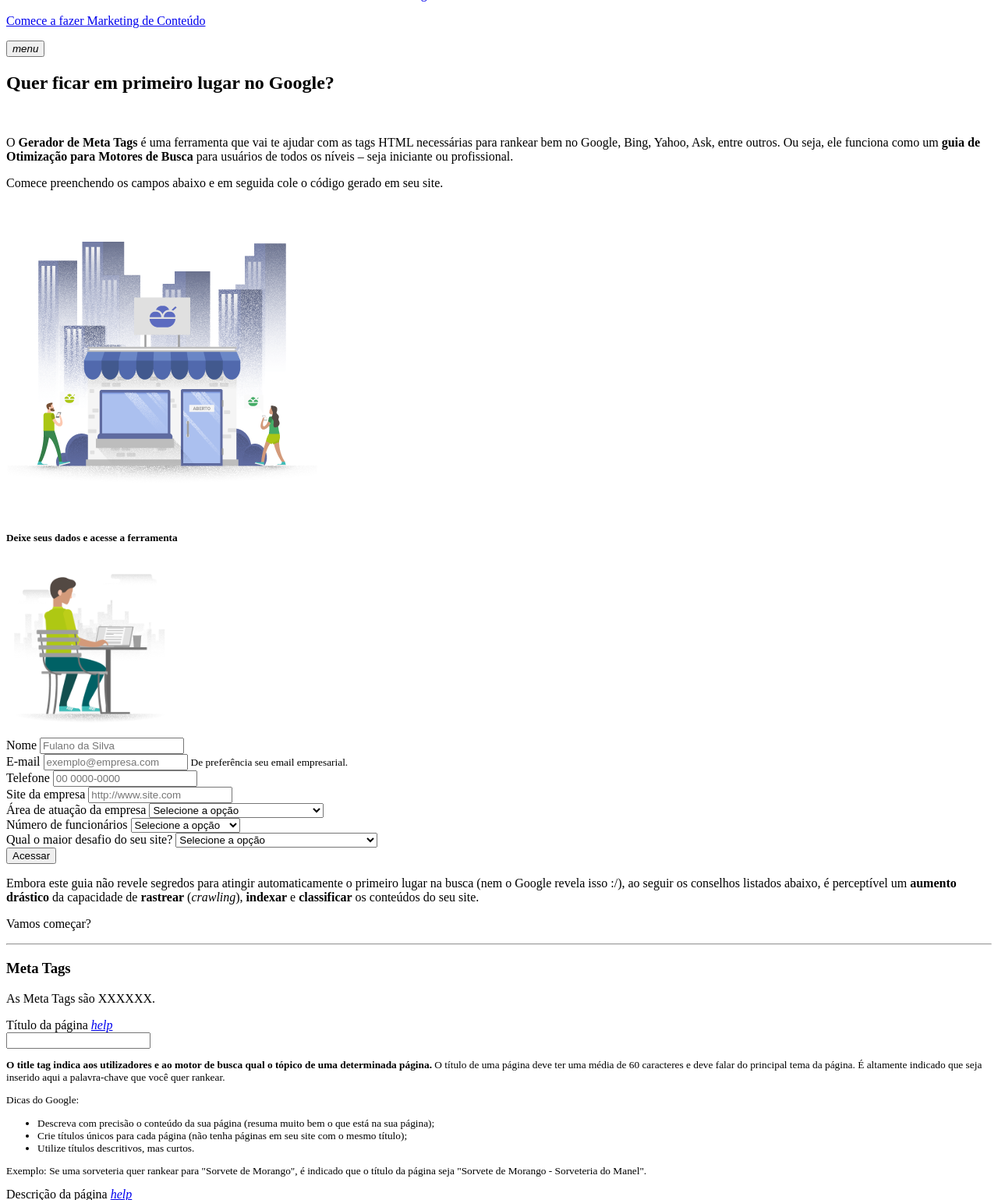
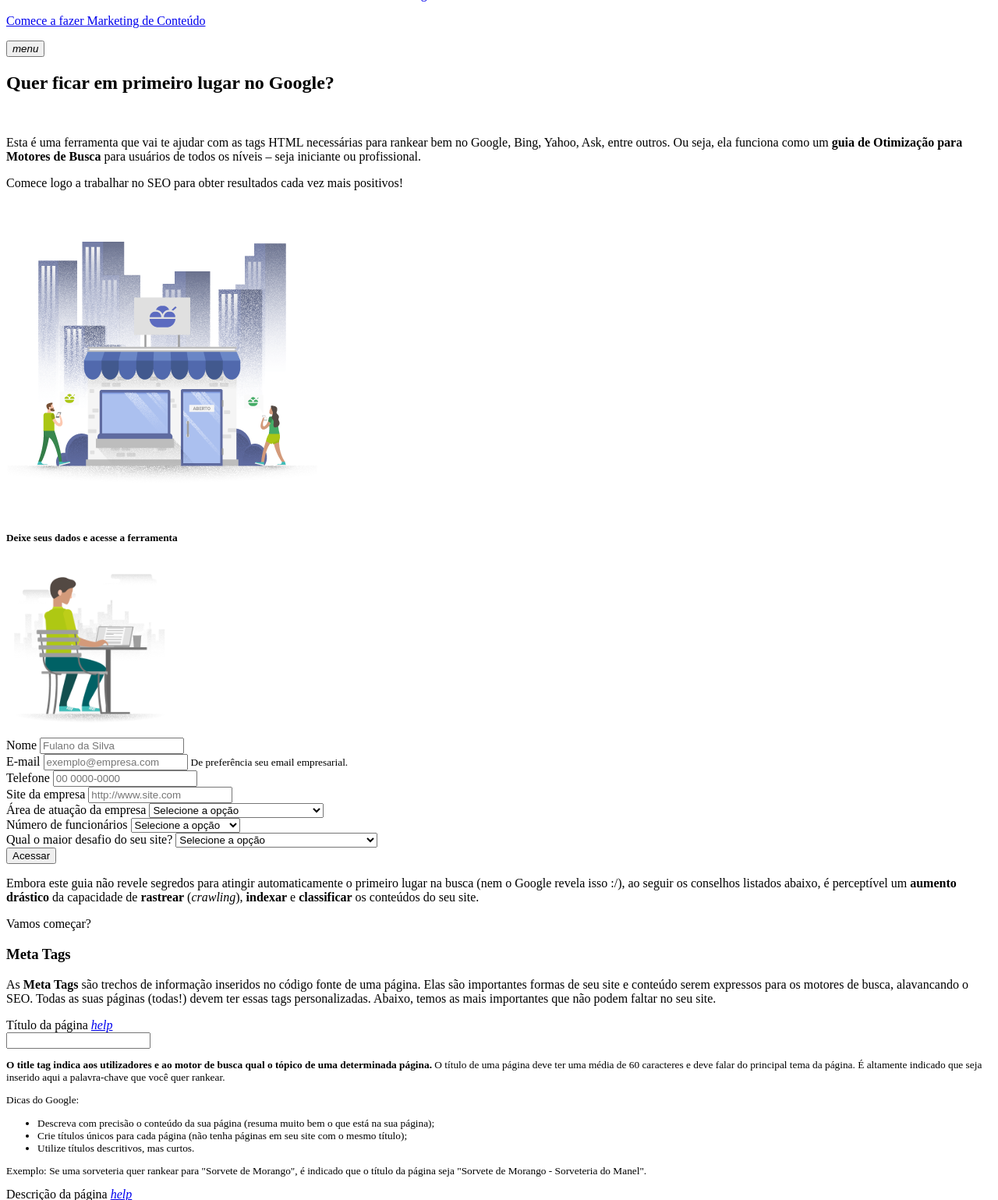
Before and after one commit to ggrossi/tag-gen-app, a PHP site: page /body.php in a window 1280 px wide. Shown: the part 540-2079 px from the top of the page at 78% size. Run offline with PHP 8.4, Linux system fonts and the light colour scheme.

Commit message:
Dúvidas e copy

```diff
--- a/cabecalho.php
+++ b/cabecalho.php
@@ -4,8 +4,8 @@
 			<div class="col-12 col-md-6">
 				<h2>Quer ficar em primeiro lugar no Google?</h2>
 				<br>
-				<p>O <strong>Gerador de Meta Tags</strong> é uma ferramenta que vai te ajudar com as tags HTML necessárias para rankear bem no Google, Bing, Yahoo, Ask, entre outros. Ou seja, ele funciona como um <strong>guia de Otimização para Motores de Busca</strong> para usuários de todos os níveis – seja iniciante ou profissional.</p>
-				<p>Comece preenchendo os campos abaixo e em seguida cole o código gerado em seu site.</p>
+				<p>Esta é uma ferramenta que vai te ajudar com as tags HTML necessárias para rankear bem no Google, Bing, Yahoo, Ask, entre outros. Ou seja, ela funciona como um <strong>guia de Otimização para Motores de Busca</strong> para usuários de todos os níveis – seja iniciante ou profissional.</p>
+				<p>Comece logo a trabalhar no SEO para obter resultados cada vez mais positivos!</p>
 			</div>
 			<div class="col col-md-5 offset-md-1 text-right">
 				<img src="img/topo.png" alt="Gerador de Meta Tags" class="img-fluid">
--- a/generator.php
+++ b/generator.php
@@ -1,16 +1,13 @@
 	<div class="col-12 col-sm-8">
+
+
+		<p>Embora este guia não revele segredos para atingir automaticamente o primeiro lugar na busca (nem o Google revela isso :/), ao seguir os conselhos listados abaixo, é perceptível um <b>aumento drástico</b> da capacidade de <strong>rastrear</strong> (<em>crawling</em>), <strong>indexar</strong> e <strong>classificar</strong> os conteúdos do seu site.</p>
+		<p>Vamos começar?</p>
+
 		<div class="content-box">
 			<form id="user-input">
-				<!--
-				<p>Este é um <strong>Guia de Introdução à Otimização para Motores de Busca</strong>, o qual visa ajudar qualquer indivíduo – seja iniciante ou profissional – que deseja melhorar a interação dos seus sites com os utilizadores e com o motor de busca da Google.</p>
-				-->
-				<p>Embora este guia não revele segredos para atingir automaticamente o primeiro lugar na busca (nem o Google revela isso :/), ao seguir os conselhos listados abaixo, é perceptível um <b>aumento drástico</b> da capacidade de <strong>rastrear</strong> (<em>crawling</em>), <strong>indexar</strong> e <strong>classificar</strong> os conteúdos do seu site.</p>
-				<p>Vamos começar?</p>
-
-				<hr>
-
 				<h3>Meta Tags</h3>
-				<p>As Meta Tags são XXXXXX.</p>
+				<p>As <strong>Meta Tags</strong> são trechos de informação inseridos no código fonte de uma página. Elas são importantes formas de seu site e conteúdo serem expressos para os motores de busca, alavancando o SEO. Todas as suas páginas (todas!) devem ter essas tags personalizadas. Abaixo, temos as mais importantes que não podem faltar no seu site.</p>
 
 				<div class="form-group row">
 					<label for="title-input" class="col-sm-3 col-form-label">
@@ -41,7 +38,7 @@
 				<div class="form-group row">
 					<label for="desc-input" class="col-sm-3 col-form-label">
 						Descrição da página
-						<a data-toggle="collapse" href="#description" aria-expanded="false" aria-controls="description"><i class="material-icons">help</i></a>
+						<a data-toggle="collapse" href="#description" aria-expanded="false" aria-controls="description"><i class="material-icons" data-toggle="tooltip" data-placement="top" title="O que escrever aqui?">help</i></a>
 					</label>
 					<div class="col-sm-9">
 						<!--<input type="text" class="form-control" id="desc-input" placeholder="">-->
@@ -64,7 +61,7 @@
 				<div class="form-group row">
 					<label for="url-input" class="col-sm-3 col-form-label">
 						URL da página
-						<a data-toggle="collapse" href="#url" aria-expanded="false" aria-controls="url"><i class="material-icons">help</i></a>
+						<a data-toggle="collapse" href="#url" aria-expanded="false" aria-controls="url"><i class="material-icons" data-toggle="tooltip" data-placement="top" title="O que escrever aqui?">help</i></a>
 					</label>
 					<div class="col-sm-9">
 						<input type="text" class="form-control" id="url-input" placeholder="">
@@ -91,7 +88,10 @@
 				</div>
 
 				<div class="form-group row">
-					<label for="robots-input" class="col-sm-3 col-form-label">Robots</label>
+					<label for="robots-input" class="col-sm-3 col-form-label">
+						Robots
+						<a data-toggle="collapse" href="#robots" aria-expanded="false" aria-controls="robots"><i class="material-icons" data-toggle="tooltip" data-placement="top" title="O que escrever aqui?">help</i></a>
+					</label>
 					<div class="col-sm-9">
 						<select class="form-control" id="robots-input">
 							<option selected option:disabled  style="display: none;">Escolha uma opção</option>
@@ -108,14 +108,20 @@
 				</div>
 
 				<div class="form-group row">
-					<label for="author-input" class="col-sm-3 col-form-label">Autor da página</label>
+					<label for="author-input" class="col-sm-3 col-form-label">
+						Autor da página
+						<a data-toggle="collapse" href="#author" aria-expanded="false" aria-controls="author"><i class="material-icons" data-toggle="tooltip" data-placement="top" title="O que escrever aqui?">help</i></a>
+					</label>
 					<div class="col-sm-9">
 						<input type="text" class="form-control" id="author-input" placeholder="">
 					</div>
 				</div>
 
 				<div class="form-group row">
-					<label for="lang-input" class="col-sm-3 col-form-label">Idioma</label>
+					<label for="lang-input" class="col-sm-3 col-form-label">
+						Idioma
+						<a data-toggle="collapse" href="#language" aria-expanded="false" aria-controls="language"><i class="material-icons" data-toggle="tooltip" data-placement="top" title="O que escrever aqui?">help</i></a>
+					</label>
 					<!--<input type="text" class="form-control" id="lang-input" placeholder="">-->
 					<div class="col-sm-9">
 						<select class="form-control" id="lang-input">
@@ -354,7 +360,10 @@
 				</div>
 
 				<div class="form-group row">
-					<label for="key-input" class="col-sm-3 col-form-label">Keywords</label>
+					<label for="key-input" class="col-sm-3 col-form-label">
+						Keywords
+						<a data-toggle="collapse" href="#keywords" aria-expanded="false" aria-controls="keywords"><i class="material-icons" data-toggle="tooltip" data-placement="top" title="O que escrever aqui?">help</i></a>
+					</label>
 					<div class="col-sm-9">
 						<input type="text" class="form-control" id="key-input" placeholder="Palavras chave separadas por vírgula">
 					</div>
@@ -364,31 +373,45 @@
 
 				<h3>Open Graph</h3>
 
+				<p>As tags Open Graph vão te permitir personalizar o que aparecerá no compartilhamento de mídias sociais como o Facebook, Twitter, LinkedIn, entre outras.</p>
+
 				<h4>Facebook</h4>
 
 				<div class="form-group row">
-					<label for="ogtitle-input" class="col-sm-3 col-form-label">Título</label>
+					<label for="ogtitle-input" class="col-sm-3 col-form-label">
+						Título
+						<a data-toggle="collapse" href="#keywords" aria-expanded="false" aria-controls="keywords"><i class="material-icons" data-toggle="tooltip" data-placement="top" title="O que escrever aqui?">help</i></a>
+					</label>
 					<div class="col-sm-9">
 						<input type="text" class="form-control" id="ogtitle-input" placeholder="">
 					</div>
 				</div>
 
 				<div class="form-group row">
-					<label for="ogurl-input" class="col-sm-3 col-form-label">URL</label>
+					<label for="ogurl-input" class="col-sm-3 col-form-label">
+						URL
+						<a data-toggle="collapse" href="#ogurl" aria-expanded="false" aria-controls="ogurl"><i class="material-icons" data-toggle="tooltip" data-placement="top" title="O que escrever aqui?">help</i></a>
+					</label>
 					<div class="col-sm-9">
 						<input type="text" class="form-control" id="ogurl-input" placeholder="">
 					</div>
 				</div>
 
 				<div class="form-group row">
-					<label for="ogimageInput" class="col-sm-3 col-form-label">URL da imagem</label>
+					<label for="ogimageInput" class="col-sm-3 col-form-label">
+						URL da imagem
+						<a data-toggle="collapse" href="#ogimage" aria-expanded="false" aria-controls="ogimage"><i class="material-icons" data-toggle="tooltip" data-placement="top" title="O que escrever aqui?">help</i></a>
+					</label>
 					<div class="col-sm-9">
 						<input type="text" class="form-control" id="ogimageInput" placeholder="">
 					</div>
 				</div>
 
 				<div class="form-group row">
-					<label for="ogauthor-input" class="col-sm-3 col-form-label">Autor</label>
+					<label for="ogauthor-input" class="col-sm-3 col-form-label">
+						Autor
+						<a data-toggle="collapse" href="#ogauthor" aria-expanded="false" aria-controls="ogauthor"><i class="material-icons" data-toggle="tooltip" data-placement="top" title="O que escrever aqui?">help</i></a>
+					</label>
 					<div class="col-sm-9">
 						<input type="text" class="form-control" id="ogauthor-input" placeholder="">
 					</div>
@@ -407,38 +430,55 @@
 				<h4>Twitter</h4>
 
 				<div class="form-group row">
-					<label for="exampleFormControlInput1" class="col-sm-3 col-form-label">Username</label>
+					<label for="exampleFormControlInput1" class="col-sm-3 col-form-label">
+						Username
+						<a data-toggle="collapse" href="#ttsite" aria-expanded="false" aria-controls="ttsite"><i class="material-icons" data-toggle="tooltip" data-placement="top" title="O que escrever aqui?">help</i></a>
+					</label>
 					<div class="col-sm-9">
 						<input type="text" class="form-control" id="ttsite-input" placeholder="">
 					</div>
 				</div>
 
 				<div class="form-group row">
-					<label for="exampleFormControlInput1" class="col-sm-3 col-form-label">Username</label>
+					<label for="exampleFormControlInput1" class="col-sm-3 col-form-label">
+						Username
+						<a data-toggle="collapse" href="#ttcreator" aria-expanded="false" aria-controls="ttcreator"><i class="material-icons" data-toggle="tooltip" data-placement="top" title="O que escrever aqui?">help</i></a>
+					</label>
 					<div class="col-sm-9">
 						<input type="text" class="form-control" id="ttcreator-input" placeholder="">
 					</div>
 				</div>
 
 				<hr class="my-4">
-				<h3>Outros</h3>
+				<h3>Extras</h3>
+
+				<p>As tags estão todas prontas?! Ótimo! Basta copiar o código apresentado no box ao lado e inserí-lo em sua página. Agora vamos dar algumas dicas extras para ara continuar aprendendo sobre sua página, pois é muito importante observá-la de perto para trazer o público certo para vê-la.</p>
 
 				<div class="form-group row">
-					<label for="" class="col-sm-3 col-form-label">ID do Google Analytics</label>
+					<label for="" class="col-sm-3 col-form-label">
+						ID do Google Analytics
+						<a data-toggle="collapse" href="#analytics" aria-expanded="false" aria-controls="analytics"><i class="material-icons" data-toggle="tooltip" data-placement="top" title="O que escrever aqui?">help</i></a>
+					</label>
 					<div class="col-sm-9">
 						<input type="text" class="form-control" id="analytics-input" placeholder="UA-12345678-90" maxlength="20">
 					</div>
 				</div>
 
 				<div class="form-group row">
-					<label for="" class="col-sm-3 col-form-label">ID do Google Tag Manager</label>
+					<label for="" class="col-sm-3 col-form-label">
+						ID do Google Tag Manager
+						<a data-toggle="collapse" href="#tagmanager" aria-expanded="false" aria-controls="tagmanager"><i class="material-icons" data-toggle="tooltip" data-placement="top" title="O que escrever aqui?">help</i></a>
+					</label>
 					<div class="col-sm-9">
 						<input type="text" class="form-control" id="tagmng-input" placeholder="GTM-ABCDE1" maxlength="20">
 					</div>
 				</div>
 
 				<div class="form-group row">
-					<label for="bootstrap-input" class="col-sm-3 col-form-label">Bootstrap</label>
+					<label for="bootstrap-input" class="col-sm-3 col-form-label">
+						Bootstrap
+						<a data-toggle="collapse" href="#bootstrap" aria-expanded="false" aria-controls="bootstrap"><i class="material-icons" data-toggle="tooltip" data-placement="top" title="O que escrever aqui?">help</i></a>
+					</label>
 					<div class="col-sm-9">
 						<div class="form-checkbox">
 							<label class="form-check-label">
```
